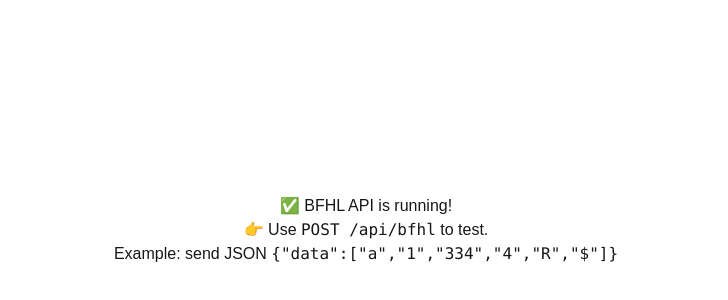
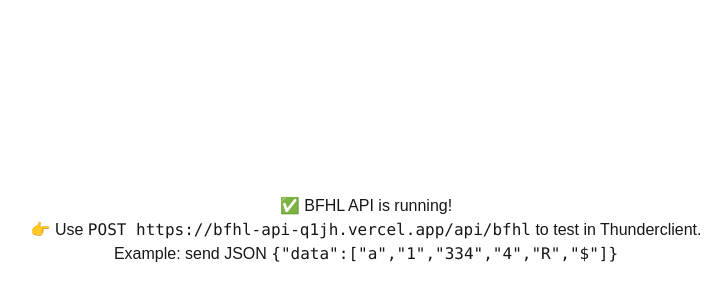
Before and after one commit to ap00rvasaini/bfhl-api, a Next.js app: page / in a window 1280 px wide. Shown: the part 170-470 px from the top of the page, without its empty margins (274-1002 px from the left). Built offline with nearby package versions, Linux system fonts and the light colour scheme.

Commit message:
Update page.tsx

```diff
--- a/app/page.tsx
+++ b/app/page.tsx
@@ -11,7 +11,7 @@ export default function Home() {
     }}>
 
       <h1>✅ BFHL API is running!</h1>
-<p>👉 Use <code>POST /api/bfhl</code> to test.</p><p>
+<p>👉 Use <code>POST https://bfhl-api-q1jh.vercel.app/api/bfhl</code> to test in Thunderclient.</p><p>
   Example: send JSON <code>{'{"data":["a","1","334","4","R","$"]}'}</code>
 </p>
 
```
